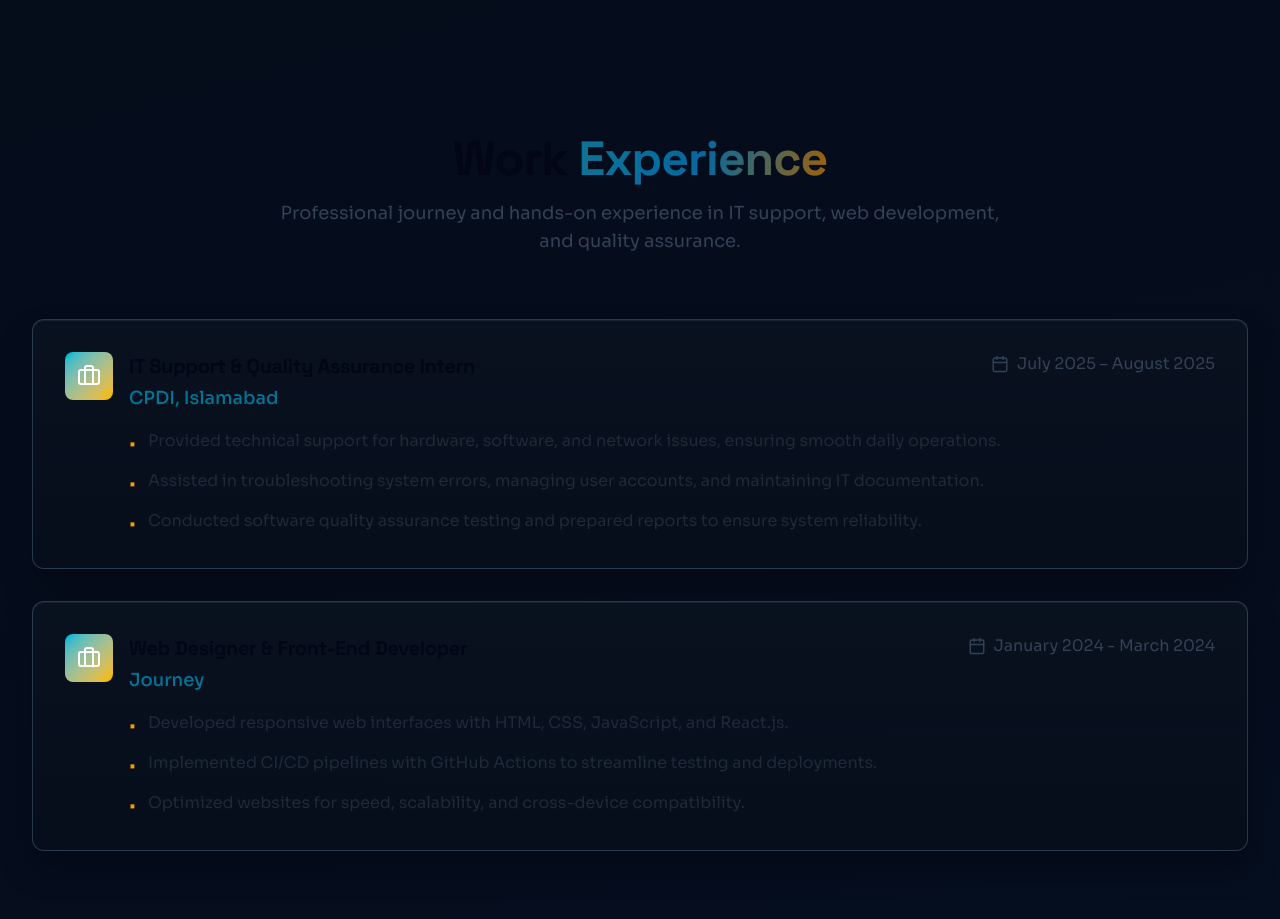
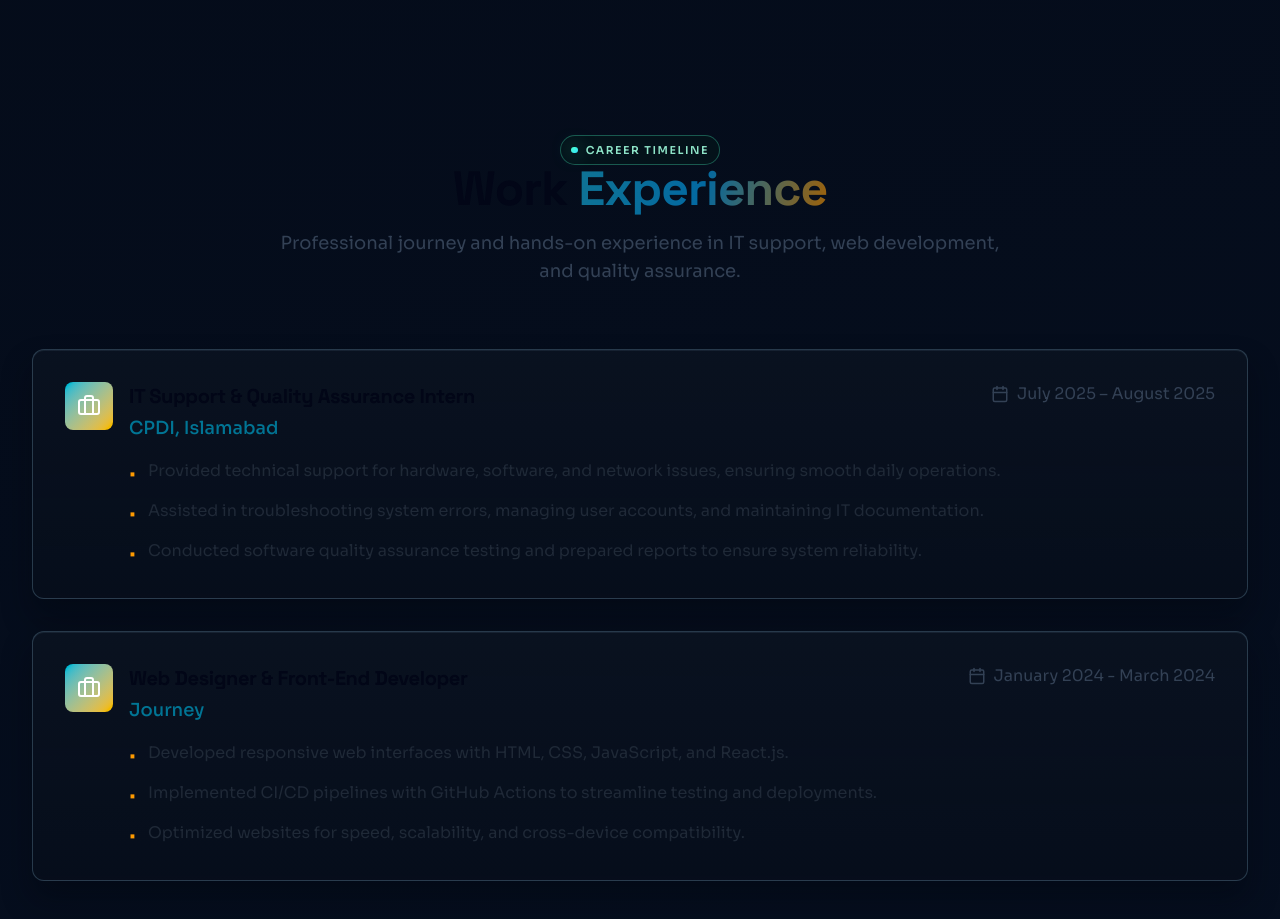
Before and after one commit to obaid069/My-Portfolio, a React (Vite) app: page / in a window 1280 px wide. Shown: the part 4020-4939 px from the top of the page. Built offline with nearby package versions, Linux system fonts and the light colour scheme.

Commit message:
feat(ui): update Experience.jsx

```diff
--- a/src/components/sections/Experience.jsx
+++ b/src/components/sections/Experience.jsx
@@ -54,11 +54,14 @@ const Experience = () => {
       <div className="max-w-7xl mx-auto px-4 sm:px-6 lg:px-8">
         <Motion.div
           variants={containerVariants}
-          initial="hidden"
+          initial="visible"
           whileInView="visible"
           viewport={{ once: true, amount: 0.3 }}
           className="text-center mb-8 sm:mb-12 lg:mb-16"
         >
+          <Motion.span variants={itemVariants} className="section-kicker">
+            Career Timeline
+          </Motion.span>
           <Motion.h2
             variants={itemVariants}
             className="text-2xl sm:text-3xl md:text-4xl lg:text-5xl font-bold text-slate-900 dark:text-slate-100 mb-4"
```
